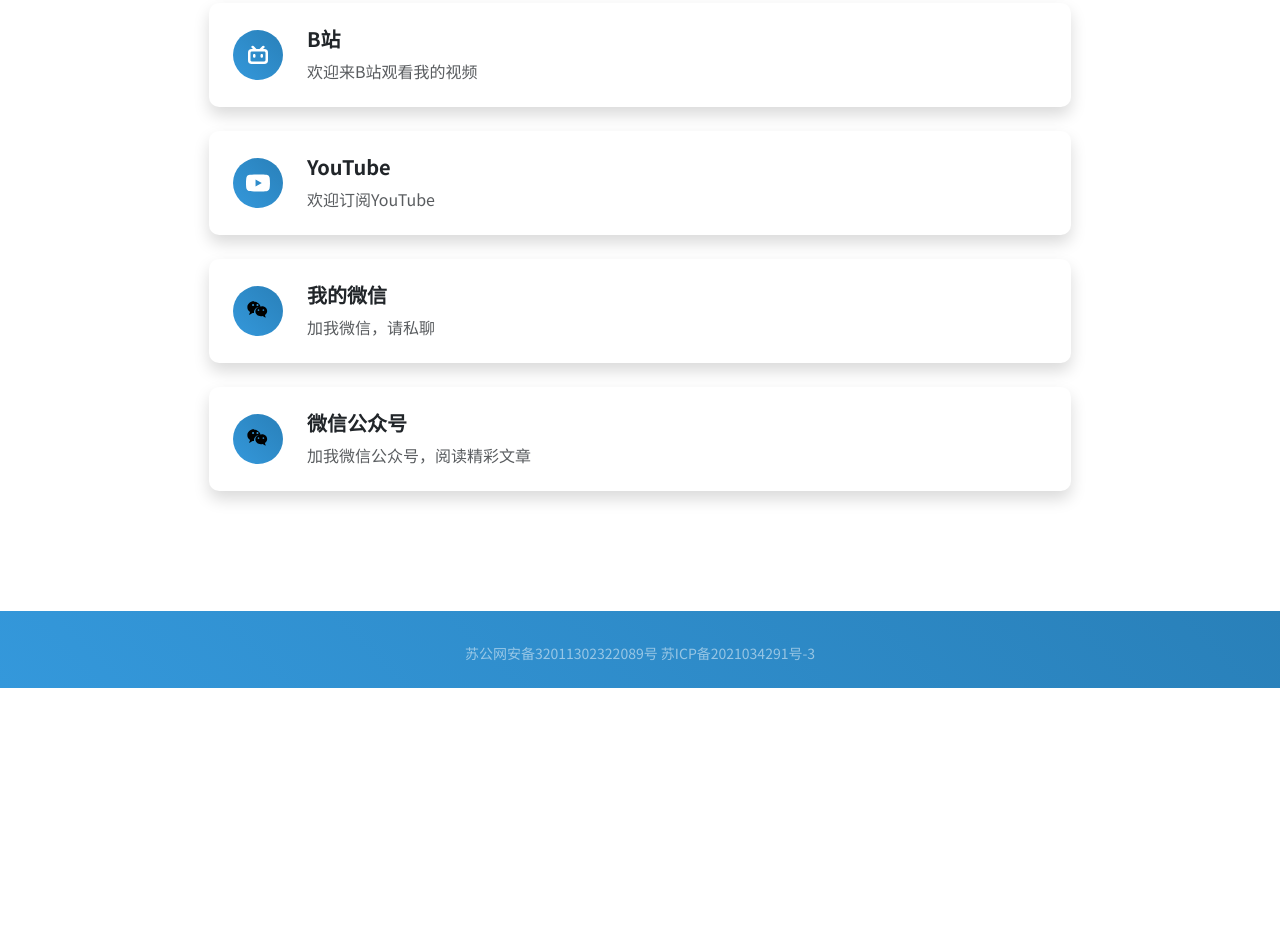
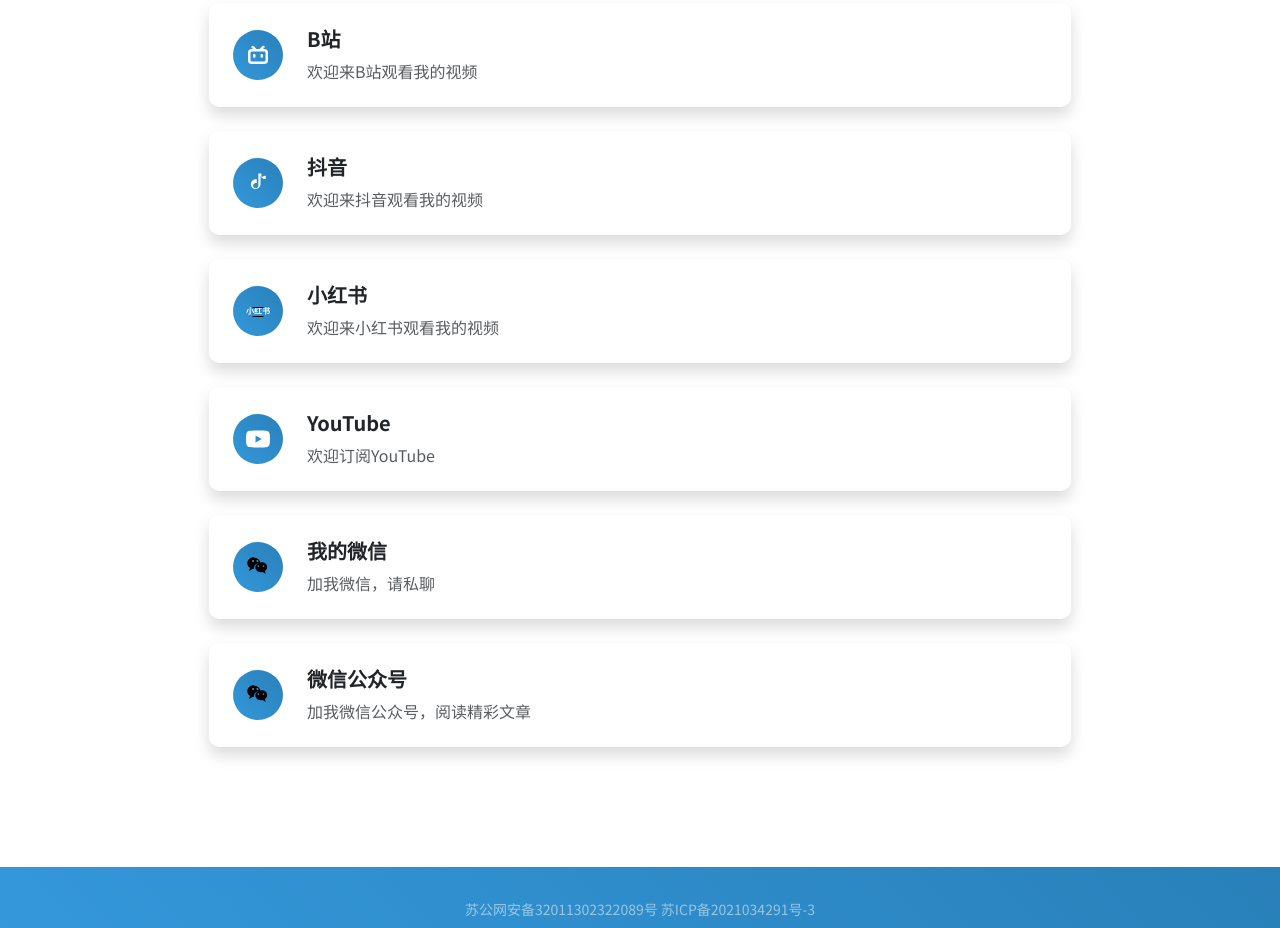
Before and after one commit to wukongnotnull/LinkCard, a plain HTML site: page index.html in a window 1280 px wide. Shown: the part 1134-2062 px from the top of the page. Before the commit the page ends 1822 px from the top, so only its background shows below. Drawn offline with nearby package versions, Linux system fonts and the light colour scheme; a script that the page names is missing.

Commit message:
fix：添加新的社媒卡片和修改简历信息

```diff
--- a/index.html
+++ b/index.html
@@ -138,6 +138,38 @@
                                 </div>
                             </a>
                         </div>
+                        <!--抖音卡片-->
+                        <div class="col mb-4">
+                            <a href="https://www.douyin.com/user/MS4wLjABAAAATbCILLWrC9Z4A58HfH9ErC8VnnAovp8zRnf_BdltpaE" target="_blank" class="text-decoration-none">
+                                <div class="feature-card card shadow h-100">
+                                    <div class="card-body d-flex align-items-center p-4">
+                                        <div class="feature-icon bg-gradient-primary text-white rounded-circle me-4">
+                                            <img src="images/douyin-icon.svg" alt="小红书" width="24" height="24" class="text-white">
+                                        </div>
+                                        <div class="feature-content">
+                                            <h3 class="h5 fw-bold mb-2">抖音</h3>
+                                            <p class="mb-0 text-muted">欢迎来抖音观看我的视频</p>
+                                        </div>
+                                    </div>
+                                </div>
+                            </a>
+                        </div>
+                        <!--小红书卡片-->
+                        <div class="col mb-4">
+                            <a href="https://www.xiaohongshu.com/user/profile/5ca89c2f000000001100952b" target="_blank" class="text-decoration-none">
+                                <div class="feature-card card shadow h-100">
+                                    <div class="card-body d-flex align-items-center p-4">
+                                        <div class="feature-icon bg-gradient-primary text-white rounded-circle me-4">
+                                            <img src="images/xiaohongshu-icon.svg" alt="小红书" width="24" height="24" class="text-white">
+                                        </div>
+                                        <div class="feature-content">
+                                            <h3 class="h5 fw-bold mb-2">小红书</h3>
+                                            <p class="mb-0 text-muted">欢迎来小红书观看我的视频</p>
+                                        </div>
+                                    </div>
+                                </div>
+                            </a>
+                        </div>
                         <!-- YouTube卡片 -->
                         <div class="col mb-4">
                             <a href="https://www.youtube.com/@wukongnotnull" target="_blank" class="text-decoration-none">
@@ -182,6 +214,7 @@
                                 </div>
                             </div>
                         </div>
+
                     </div>
                 </div>
             </div>
@@ -233,7 +266,7 @@
           </div>
         </div>
       </div>
-    </div>
+
 
     <!-- 脚本 -->
     <script src="https://cdn.jsdelivr.net/npm/bootstrap@5.3.0/dist/js/bootstrap.bundle.min.js"></script>
```
Also changed, not shown: resume.html (+4 -4 lines), images/douyin-icon.svg (added), images/dy_qrcode.jpg (added), images/xiaohongshu-icon.svg (added).
